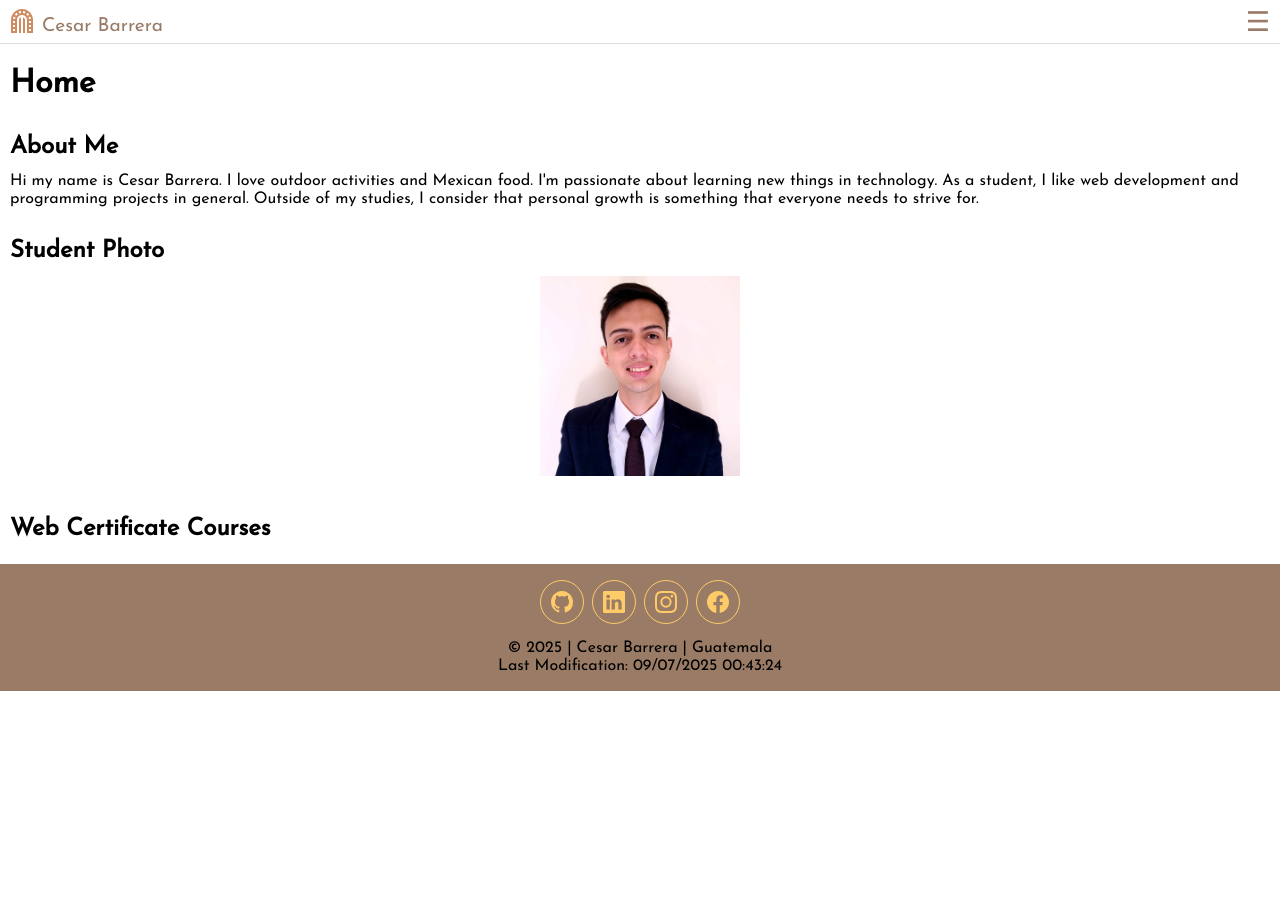
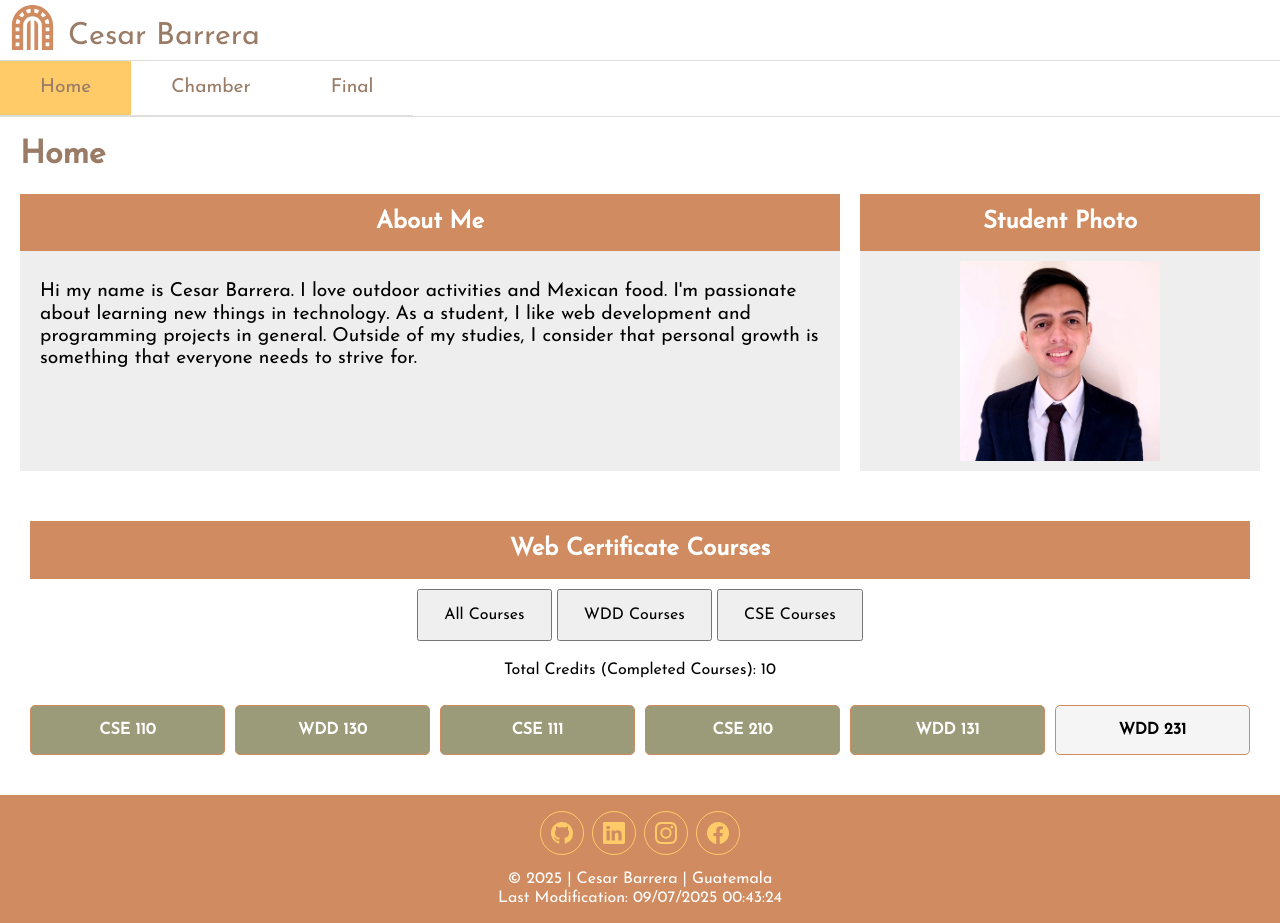
Before and after one commit to andre-barrera/wdd231, a plain HTML site: page index.html in a window 1280 px wide. Before the commit the page ends 800 px from the top, so only its background shows below. Drawn offline with Linux system fonts and the light colour scheme.

Commit message:
updated changes

```diff
--- a/index.html
+++ b/index.html
@@ -36,8 +36,15 @@
             <h2>Student Photo</h2>
             <img src="images/student-photo.webp" alt="">
         </section>
-        <section>
+        <section class="courses">
             <h2>Web Certificate Courses</h2>
+            <div id="filter-buttons">
+                <button id="all">All Courses</button>
+                <button id="wdd">WDD Courses</button>
+                <button id="cse">CSE Courses</button>
+            </div>
+            <p id="total-courses"></p>
+            <div id="course-cards"></div>
         </section>
     </main>
     <footer>
--- a/scripts/navigation.js
+++ b/scripts/navigation.js
@@ -33,3 +33,118 @@ const today = new Date();
 
 year.innerHTML = `&copy; ${today.getFullYear()}`;
 lastModified.innerHTML = `Last Modification: ${document.lastModified}`;
+
+
+// Array
+
+const courses = [
+    {
+        subject: 'CSE',
+        number: 110,
+        title: 'Introduction to Programming',
+        credits: 2,
+        certificate: 'Web and Computer Programming',
+        description: 'This course will introduce students to programming. It will introduce the building blocks of programming languages (variables, decisions, calculations, loops, array, and input/output) and use them to solve problems.',
+        technology: [
+            'Python'
+        ],
+        completed: true
+    },
+    {
+        subject: 'WDD',
+        number: 130,
+        title: 'Web Fundamentals',
+        credits: 2,
+        certificate: 'Web and Computer Programming',
+        description: 'This course introduces students to the World Wide Web and to careers in web site design and development. The course is hands on with students actually participating in simple web designs and programming. It is anticipated that students who complete this course will understand the fields of web design and development and will have a good idea if they want to pursue this degree as a major.',
+        technology: [
+            'HTML',
+            'CSS'
+        ],
+        completed: true
+    },
+    {
+        subject: 'CSE',
+        number: 111,
+        title: 'Programming with Functions',
+        credits: 2,
+        certificate: 'Web and Computer Programming',
+        description: 'CSE 111 students become more organized, efficient, and powerful computer programmers by learning to research and call functions written by others; to write, call , debug, and test their own functions; and to handle errors within functions. CSE 111 students write programs with functions to solve problems in many disciplines, including business, physical science, human performance, and humanities.',
+        technology: [
+            'Python'
+        ],
+        completed: true
+    },
+    {
+        subject: 'CSE',
+        number: 210,
+        title: 'Programming with Classes',
+        credits: 2,
+        certificate: 'Web and Computer Programming',
+        description: 'This course will introduce the notion of classes and objects. It will present encapsulation at a conceptual level. It will also work with inheritance and polymorphism.',
+        technology: [
+            'C#'
+        ],
+        completed: true
+    },
+    {
+        subject: 'WDD',
+        number: 131,
+        title: 'Dynamic Web Fundamentals',
+        credits: 2,
+        certificate: 'Web and Computer Programming',
+        description: 'This course builds on prior experience in Web Fundamentals and programming. Students will learn to create dynamic websites that use JavaScript to respond to events, update content, and create responsive user experiences.',
+        technology: [
+            'HTML',
+            'CSS',
+            'JavaScript'
+        ],
+        completed: true
+    },
+    {
+        subject: 'WDD',
+        number: 231,
+        title: 'Frontend Web Development I',
+        credits: 2,
+        certificate: 'Web and Computer Programming',
+        description: 'This course builds on prior experience with Dynamic Web Fundamentals and programming. Students will focus on user experience, accessibility, compliance, performance optimization, and basic API usage.',
+        technology: [
+            'HTML',
+            'CSS',
+            'JavaScript'
+        ],
+        completed: false
+    }
+]
+
+const courseCards = document.getElementById("course-cards");
+const totalCoursesEl = document.getElementById("total-courses");
+
+function displayCourseCards(array) {
+    courseCards.innerHTML = "";
+
+    array.forEach(course => {
+        const card = document.createElement("div");
+        card.className = "course-card";
+        if(course.completed) card.classList.add("completed");
+
+        card.textContent = `${course.subject} ${course.number}`;
+        courseCards.appendChild(card);
+    });
+
+    const totalCompletedCredits = array
+        .filter(course => course.completed)
+        .reduce((sum, course) => sum + course.credits, 0);
+
+    totalCoursesEl.textContent = `Total Credits (Completed Courses): ${totalCompletedCredits}`;
+}
+
+displayCourseCards(courses);
+
+document.getElementById("all").addEventListener("click", () => displayCourseCards(courses));
+document.getElementById("wdd").addEventListener("click", () => {
+    displayCourseCards(courses.filter(c => c.subject === "WDD"));
+});
+document.getElementById("cse").addEventListener("click", () => {
+    displayCourseCards(courses.filter(c => c.subject === "CSE"));
+});
--- a/styles/base.css
+++ b/styles/base.css
@@ -80,7 +80,6 @@ header span{
 
 .navigation a.active{
     background-color: var(--third-color);
-    text-decoration: underline;
 }
 
 
@@ -136,3 +135,47 @@ footer{
     height: 22px;
     width: 22px;
 }
+
+
+/* Cards */
+
+.courses h2{
+    padding-bottom: 15px;
+}
+
+#filter-buttons{
+    justify-self: center;
+    margin-bottom: 20px;
+}
+
+#filter-buttons button{
+    padding: 15px 25px;
+}
+
+#total-courses{
+    text-align: center;
+    padding-bottom: 15px;
+}
+
+#course-cards {
+    display: flex;
+    flex-wrap: wrap;
+    gap: 10px;
+    margin-top: 10px;
+}
+
+.course-card {
+    flex: 1 1 100px;
+    padding: 15px;
+    text-align: center;
+    border-radius: 5px;
+    border: 1px solid var(--second-color);
+    background-color: #f5f5f5;
+    cursor: default;
+    font-weight: bold;
+}
+
+.course-card.completed {
+    background-color: var(--first-color);
+    color: white;
+}
--- a/styles/larger.css
+++ b/styles/larger.css
@@ -0,0 +1,109 @@
+@media only screen and (min-width: 38rem){
+
+:root{
+    --first-color: #9b9b7a;
+    --second-color: #d08c60;
+    --third-color: #ffcb69;
+    --fourth-color: #997b66;
+}
+
+header{
+    grid-template-columns: 50px auto;
+}
+
+header img{
+    height: 50px;
+    width: auto;
+}
+
+header span {
+    font-size: 1.9rem;
+}
+
+.hamburger{
+    display: none;
+}
+
+.navigation{
+    display: block;
+    border-bottom: solid 1px #ddd;
+}
+
+.navigation ul{
+    display: flex;
+}
+
+.navigation a{
+    padding: 16px 40px;
+    font-size: 1.2rem;
+}
+
+h1{
+    padding: 0;
+    margin: 20px 0 0 20px;
+    color: var(--fourth-color);
+}
+
+
+  main {
+    display: grid;
+    grid-template-columns: 2fr 1fr;
+    gap: 20px;
+  }
+
+  .about-me {
+    grid-column: 1 / 2;
+    background-color: #eee;
+    padding: 0;
+    margin-left: 20px;
+  }
+
+  .about-me h2{
+    background-color: var(--second-color);
+    margin: 0 0 10px 0;
+    padding: 15px;
+    font-size: 1.5rem;
+    text-align: center;
+    color: white;
+  }
+
+  .about-me p{
+    padding: 20px;
+    font-size: 1.2rem;
+  }
+
+  .student-photo {
+    grid-column: 2 / 3;
+    background-color: #eee;
+    padding: 0;
+    text-align: center;
+    margin-right: 20px;
+  }
+
+  .student-photo h2{
+    background-color: var(--second-color);
+    margin: 0 0 10px 0;
+    padding: 15px;
+    font-size: 1.5rem;
+    color: white;
+  }
+
+  .courses{
+    grid-column: 1 / -1;
+    margin: 20px;
+  }
+
+  .courses h2{
+    background-color: var(--second-color);
+    margin: 0 0 10px 0;
+    padding: 15px;
+    font-size: 1.5rem;
+    text-align: center;
+    color: white;
+  }
+
+  footer{
+    background-color: var(--second-color);
+    color: white;
+  }
+}
```
